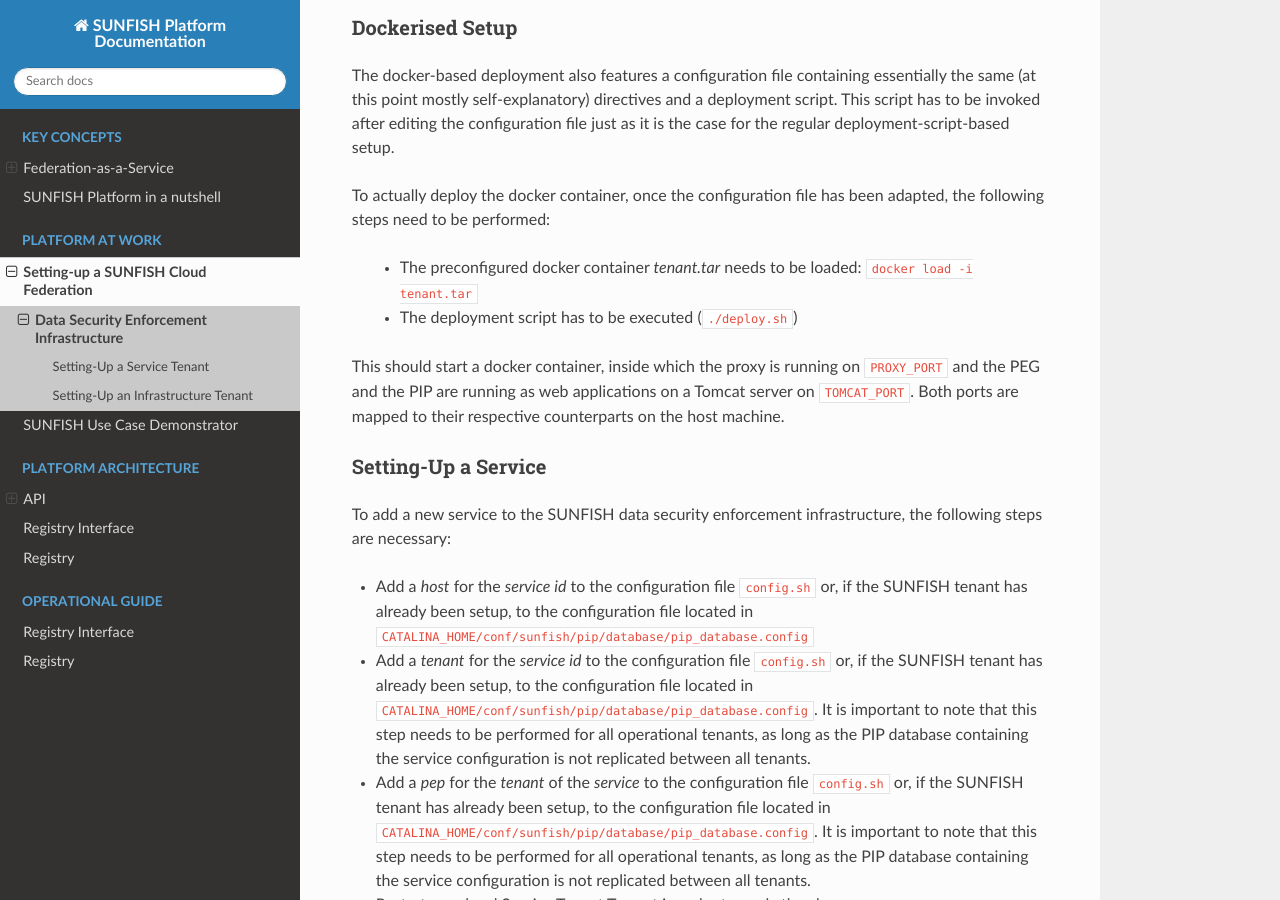
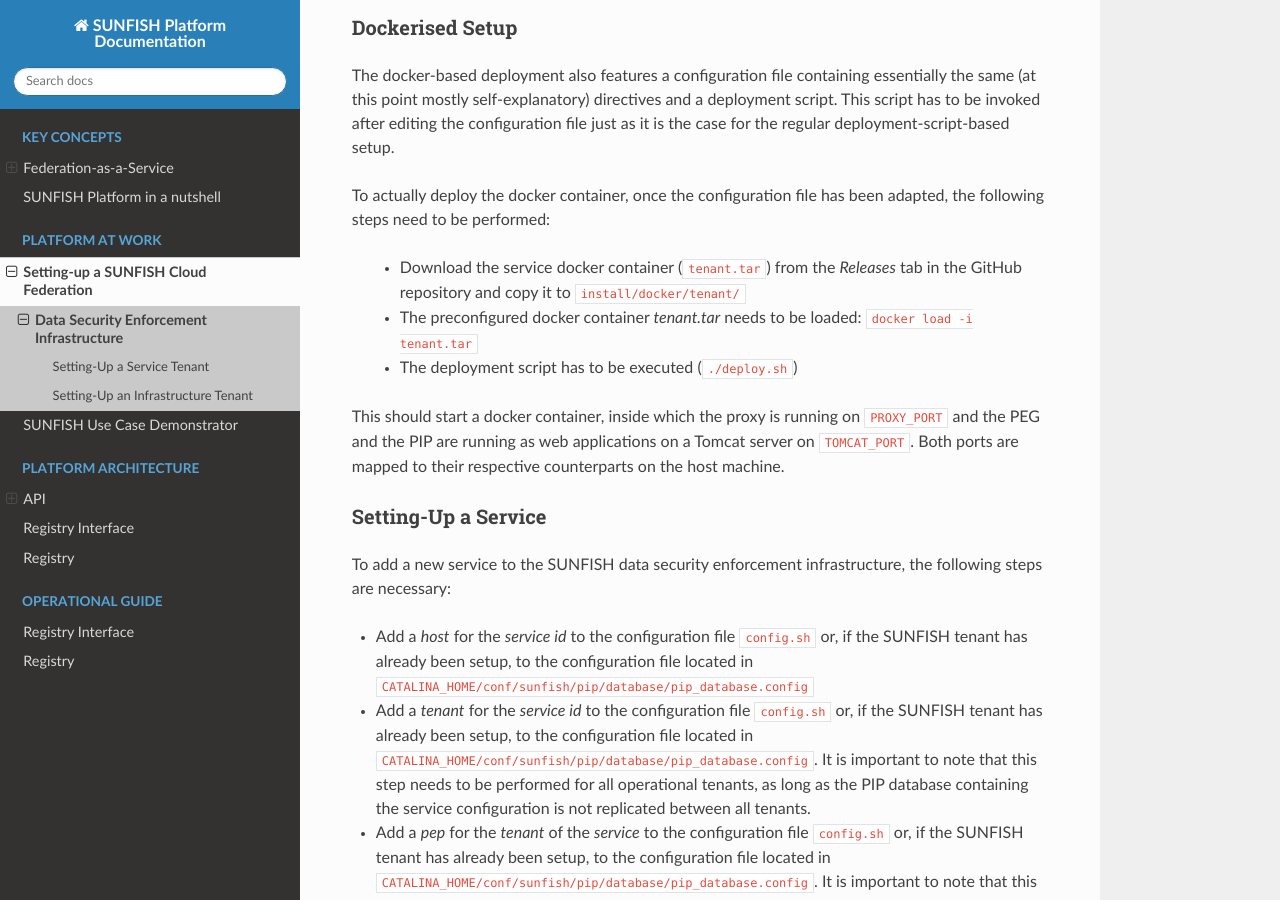
Before and after one commit to sunfish-prj/Platform-docs, a Sphinx documentation site: the page built from docs/ds/ds.rst, in a window 1280 px wide and 900 px high, scrolled down 2786 px. Built offline with Sphinx 7.4.7 and the Read the Docs theme 2.0.0, drawn with Linux system fonts in a browser that asks for light colours; some of the changed text lies outside the part shown.

Commit message:
updated ds description to include docker releases

```diff
--- a/docs/ds/ds.rst
+++ b/docs/ds/ds.rst
@@ -76,6 +76,7 @@
 
 To actually deploy the docker container, once the configuration file has been adapted, the following steps need to be performed:
 
+ * Download the service docker container (``tenant.tar``) from the `Releases` tab in the GitHub repository and copy it to ``install/docker/tenant/``
  * The preconfigured docker container *tenant.tar* needs to be loaded: ``docker load -i tenant.tar``
  * The deployment script has to be executed (``./deploy.sh``)
 
@@ -176,6 +177,7 @@
 
 To actually deploy the docker container, once the configuration file has been adapted, the following steps need to be performed:
 
+ * Download the infrastructure docker container (``infrastructure.tar``) from the `Releases` tab in the GitHub repository and copy it to ``install/docker/infrastructure/``
  * The preconfigured docker container *infrastructure.tar* needs to be loaded: ``docker load -i infrastructure.tar``
  * The deployment script has to be executed (``./deploy.sh``)
 
```
